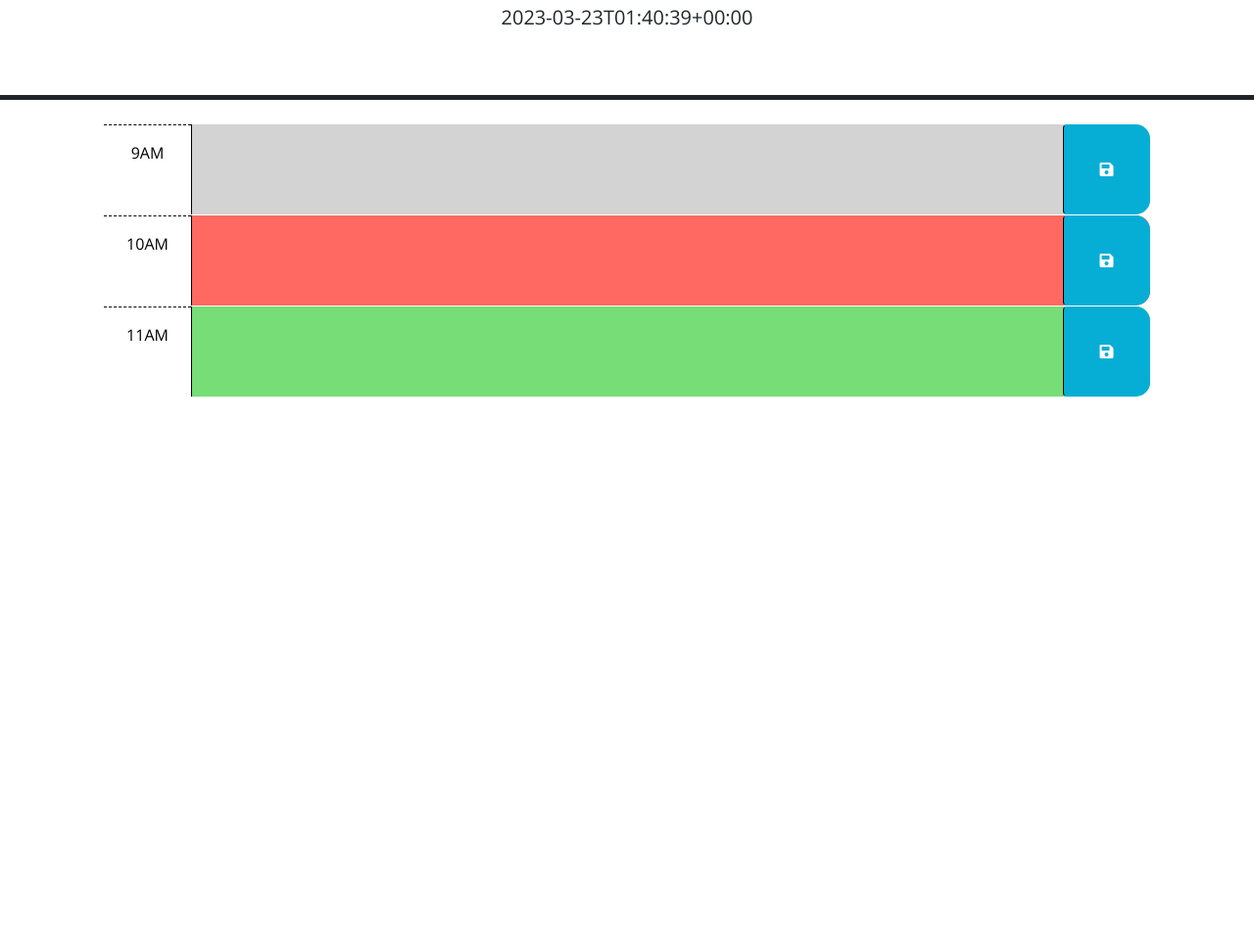
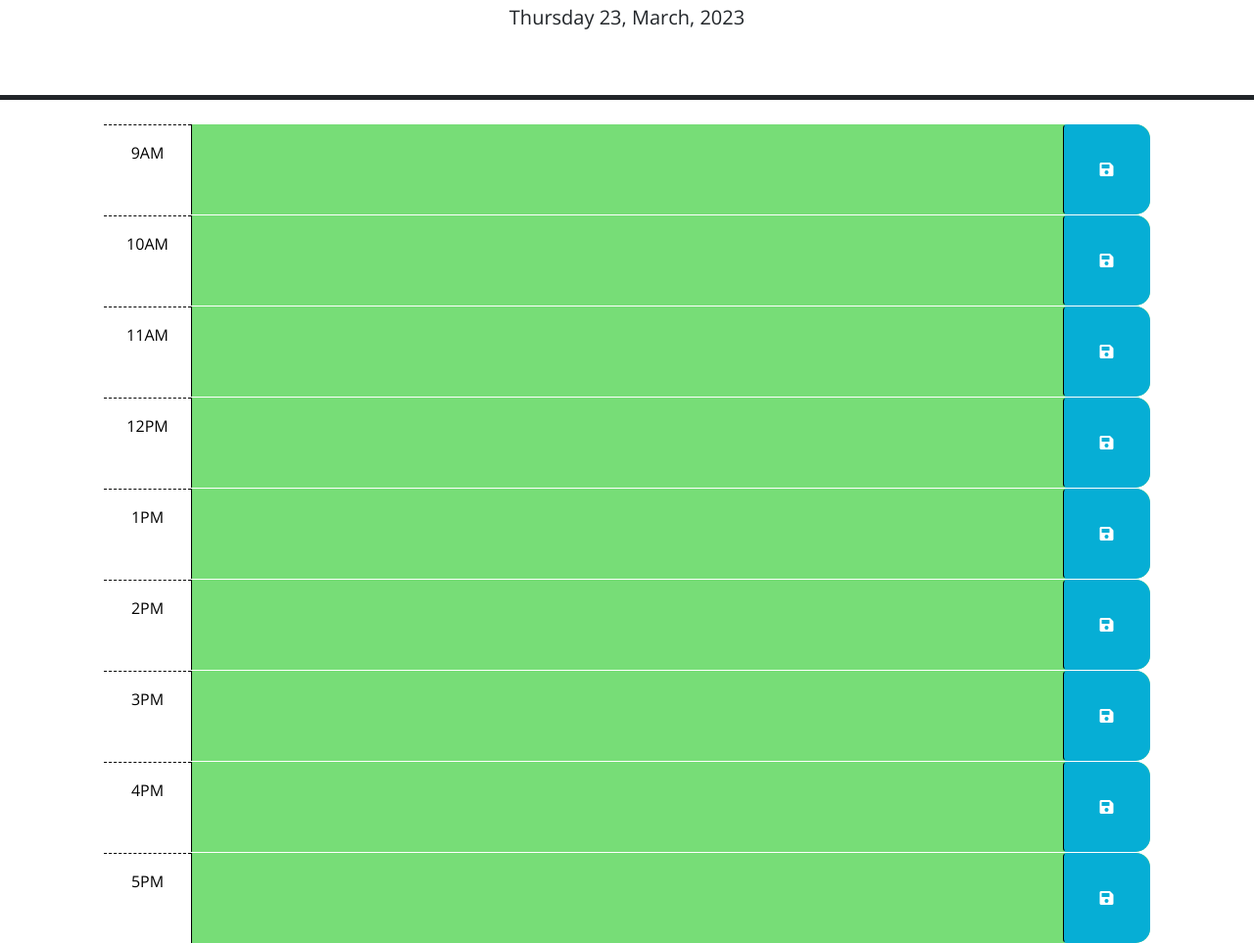
Before and after one commit to w4lt0r/work_day_scheduler, a plain HTML site: page index.html in a window 1280 px wide. Shown: the part 176-1139 px from the top of the page at 98% size. Before the commit the page ends 800 px from the top, so only its background shows below. Drawn offline with nearby package versions, Linux system fonts and the light colour scheme.

Commit message:
basic functionality complete

```diff
--- a/index.html
+++ b/index.html
@@ -65,6 +65,48 @@
           <i class="fas fa-save" aria-hidden="true"></i>
         </button>
       </div>
+      <div id="hour-12" class="row time-block future">
+        <div class="col-2 col-md-1 hour text-center py-3">12PM</div>
+        <textarea class="col-8 col-md-10 description" rows="3"> </textarea>
+        <button class="btn saveBtn col-2 col-md-1" aria-label="save">
+          <i class="fas fa-save" aria-hidden="true"></i>
+        </button>
+      </div>
+      <div id="hour-13" class="row time-block future">
+        <div class="col-2 col-md-1 hour text-center py-3">1PM</div>
+        <textarea class="col-8 col-md-10 description" rows="3"> </textarea>
+        <button class="btn saveBtn col-2 col-md-1" aria-label="save">
+          <i class="fas fa-save" aria-hidden="true"></i>
+        </button>
+      </div>
+      <div id="hour-14" class="row time-block future">
+        <div class="col-2 col-md-1 hour text-center py-3">2PM</div>
+        <textarea class="col-8 col-md-10 description" rows="3"> </textarea>
+        <button class="btn saveBtn col-2 col-md-1" aria-label="save">
+          <i class="fas fa-save" aria-hidden="true"></i>
+        </button>
+      </div>
+      <div id="hour-15" class="row time-block future">
+        <div class="col-2 col-md-1 hour text-center py-3">3PM</div>
+        <textarea class="col-8 col-md-10 description" rows="3"> </textarea>
+        <button class="btn saveBtn col-2 col-md-1" aria-label="save">
+          <i class="fas fa-save" aria-hidden="true"></i>
+        </button>
+      </div>
+      <div id="hour-16" class="row time-block future">
+        <div class="col-2 col-md-1 hour text-center py-3">4PM</div>
+        <textarea class="col-8 col-md-10 description" rows="3"> </textarea>
+        <button class="btn saveBtn col-2 col-md-1" aria-label="save">
+          <i class="fas fa-save" aria-hidden="true"></i>
+        </button>
+      </div>
+      <div id="hour-17" class="row time-block future">
+        <div class="col-2 col-md-1 hour text-center py-3">5PM</div>
+        <textarea class="col-8 col-md-10 description" rows="3"> </textarea>
+        <button class="btn saveBtn col-2 col-md-1" aria-label="save">
+          <i class="fas fa-save" aria-hidden="true"></i>
+        </button>
+      </div>
 
     <script src="https://code.jquery.com/jquery-3.4.1.min.js"></script>
     <script
--- a/script.js
+++ b/script.js
@@ -23,12 +23,48 @@
 //});
 
 function app() {
-  const currentDayDisplay = document.getElementById("currentDay");
   console.log("working");
-  const currentDate = dayjs().format();
-  currentDayDisplay.innerHTML = currentDate;
+  const currentDate = dayjs().format("dddd DD, MMMM, YYYY");
+
+  const currentDayDisplay = $("#currentDay").text(currentDate)
+
   console.log(currentDate);
   console.log(currentDayDisplay);
+
+  const currentHour = dayjs().hour()
+  console.log(currentHour)
+
+  const timeBlocks = $(".time-block")
+  timeBlocks.each(function () {
+    const block = $(this)
+    const blockHour = block.attr("id").split("-")[1]
+    console.log(block)
+    if (blockHour < currentHour) {
+      $(this).addClass("past")
+      $(this).removeClass("present")
+      $(this).removeClass("future")
+    }
+    if (blockHour === currentHour) {
+      $(this).addClass("present")
+      $(this).removeClass("past")
+      $(this).removeClass("future")
+    }
+    if (blockHour > currentHour) {
+      $(this).addClass("future")
+      $(this).removeClass("present")
+      $(this).removeClass("past")
+    }
+
+    $(".saveBtn").on("click", function () {
+      const userInput = $(this).siblings(".description").val()
+      const userKey = $(this).parent().attr("id")
+      console.log(userInput);
+      console.log(userKey);
+      localStorage.setItem(userKey, userInput);
+      $(this).val(localStorage.getItem(userKey))
+
+    })
+  })
 }
 
 app()
```
